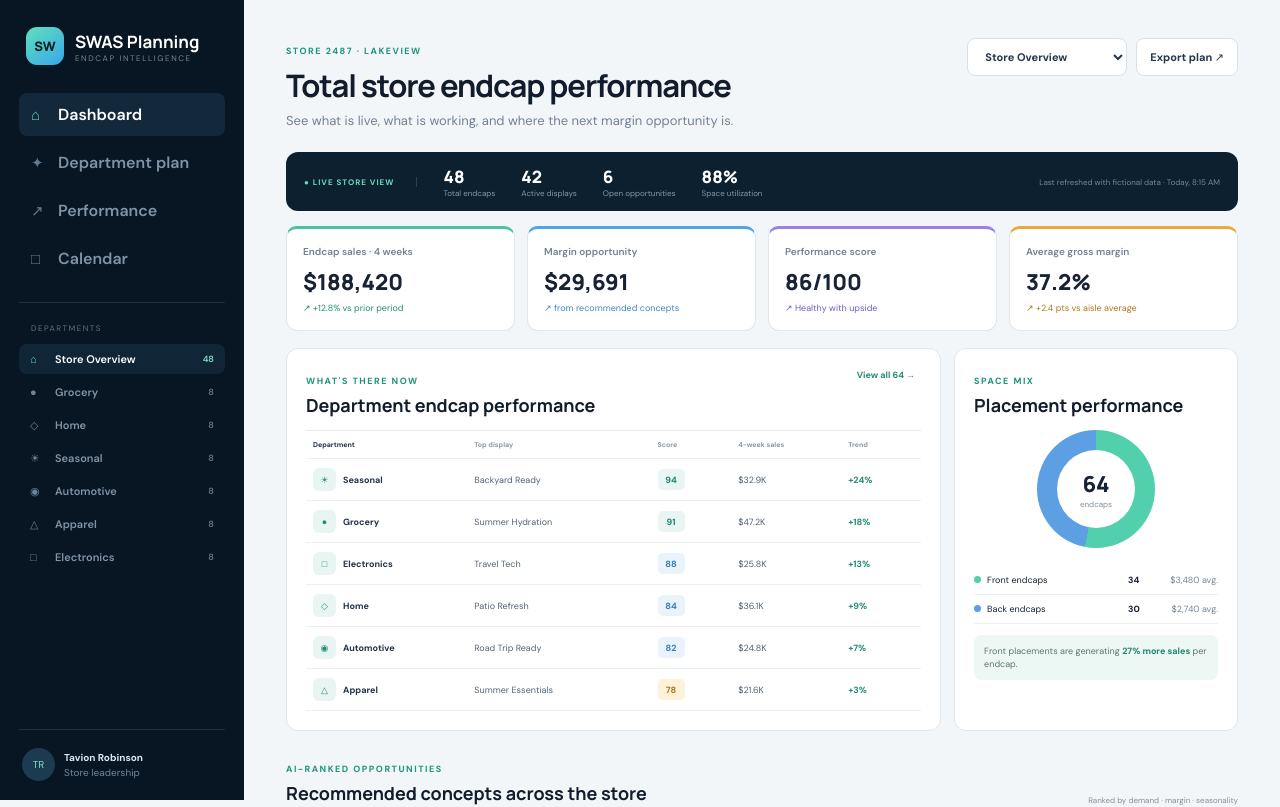
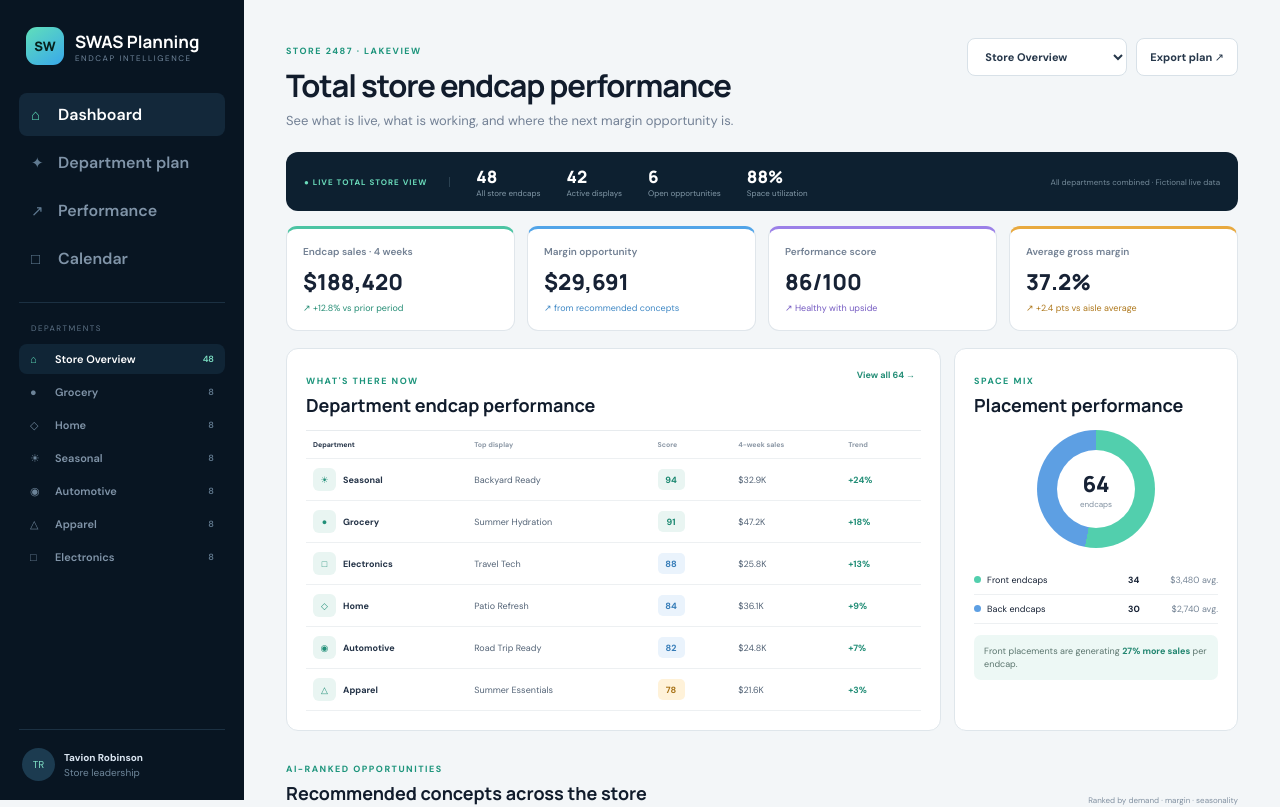
Before and after one commit to TavionR/SWAS-Planner-MOCK, a React (Vite) app: page / in a window 1280 px wide. Shown: the top 807 px of the page. Built offline with nearby package versions, Linux system fonts and the light colour scheme.

Commit message:
Scope live endcap metrics by department

```diff
--- a/src/main.jsx
+++ b/src/main.jsx
@@ -47,6 +47,13 @@ function App(){
   const concepts=CONCEPTS[dept]||Object.entries(CONCEPTS).flatMap(([d,arr])=>arr.slice(0,1).map(x=>[...x,d])).slice(0,4);
   const chosen=selected[dept]||[];
   const opportunity=concepts.reduce((a,x)=>a+x[2]*x[3]/100,0);
+  const isStoreOverview=dept==="Store Overview";
+  const scopedEndcaps=isStoreOverview?totals.front+totals.back:counts[dept].front+counts[dept].back;
+  const scopedActive=isStoreOverview
+    ? Math.max(0,scopedEndcaps-6)
+    : Object.values(assignments[dept]||{}).filter(Boolean).length;
+  const scopedOpen=Math.max(0,scopedEndcaps-scopedActive);
+  const scopedUtilization=scopedEndcaps?Math.round((scopedActive/scopedEndcaps)*100):0;
   const adjust=(where,delta)=>{if(dept==="Store Overview")return;setCounts(old=>({...old,[dept]:{...old[dept],[where]:Math.max(0,old[dept][where]+delta)}}))};
   const toggle=(name,targetDept=dept)=>{
     const already=(selected[targetDept]||[]).includes(name);
@@ -92,7 +99,7 @@ function App(){
     <main>
       <header><div><span className="eyebrow">STORE 2487 · LAKEVIEW</span><h1>{dept==="Store Overview"?"Total store endcap performance":`${dept} endcap plan`}</h1><p>{dept==="Store Overview"?"See what is live, what is working, and where the next margin opportunity is.":"Set your endcap capacity and build a department-specific seasonal plan."}</p></div><div className="headerActions"><select value={dept} onChange={e=>setDept(e.target.value)}>{Object.keys(DEPARTMENTS).map(x=><option key={x}>{x}</option>)}</select><button onClick={()=>window.print()}>Export plan ↗</button></div></header>
 
-      <section className="statusBar"><span className="live">● LIVE STORE VIEW</span><div><b>{totals.front+totals.back}</b><small>Total endcaps</small></div><div><b>{totals.front+totals.back-6}</b><small>Active displays</small></div><div><b>6</b><small>Open opportunities</small></div><div><b>{Math.round(((totals.front+totals.back-6)/(totals.front+totals.back))*100)}%</b><small>Space utilization</small></div><p>Last refreshed with fictional data · Today, 8:15 AM</p></section>
+      <section className="statusBar"><span className="live">● {isStoreOverview?"LIVE TOTAL STORE VIEW":`LIVE ${dept.toUpperCase()} VIEW`}</span><div><b>{scopedEndcaps}</b><small>{isStoreOverview?"All store endcaps":"Department endcaps"}</small></div><div><b>{scopedActive}</b><small>Active displays</small></div><div><b>{scopedOpen}</b><small>Open opportunities</small></div><div><b>{scopedUtilization}%</b><small>Space utilization</small></div><p>{isStoreOverview?"All departments combined":`${dept} department only`} · Fictional live data</p></section>
 
       <section className="metrics">
         <Metric label="Endcap sales · 4 weeks" value={fmt(current.sales)} sub="+12.8% vs prior period" color="green"/>
@@ -101,7 +108,7 @@ function App(){
         <Metric label="Average gross margin" value={`${current.margin}%`} sub="+2.4 pts vs aisle average" color="amber"/>
       </section>
 
-      {dept==="Store Overview"?<StoreView setDept={setDept}/>:<DepartmentView dept={dept} count={counts[dept]} adjust={adjust} assignments={assignments[dept]||{}} prefill={prefill} assignEndcap={assignEndcap}/>}
+      {dept==="Store Overview"?<StoreView setDept={setDept}/>:<DepartmentView key={dept} dept={dept} count={counts[dept]} adjust={adjust} assignments={assignments[dept]||{}} prefill={prefill} assignEndcap={assignEndcap}/>}
 
       <div className="sectionHead"><div><span className="eyebrow">AI-RANKED OPPORTUNITIES</span><h2>{dept==="Store Overview"?"Recommended concepts across the store":`Recommended ${dept} endcap concepts`}</h2></div><span>Ranked by demand · margin · seasonality</span></div>
       <section className="concepts">{concepts.map((x,i)=>{const owner=dept==="Store Overview"?x[5]:dept;const isAdded=(selected[owner]||[]).includes(x[0]);return <Concept key={x[0]} item={x} rank={i+1} added={isAdded} toggle={()=>toggle(x[0],owner)} overview={dept==="Store Overview"}/>})}</section>
```
